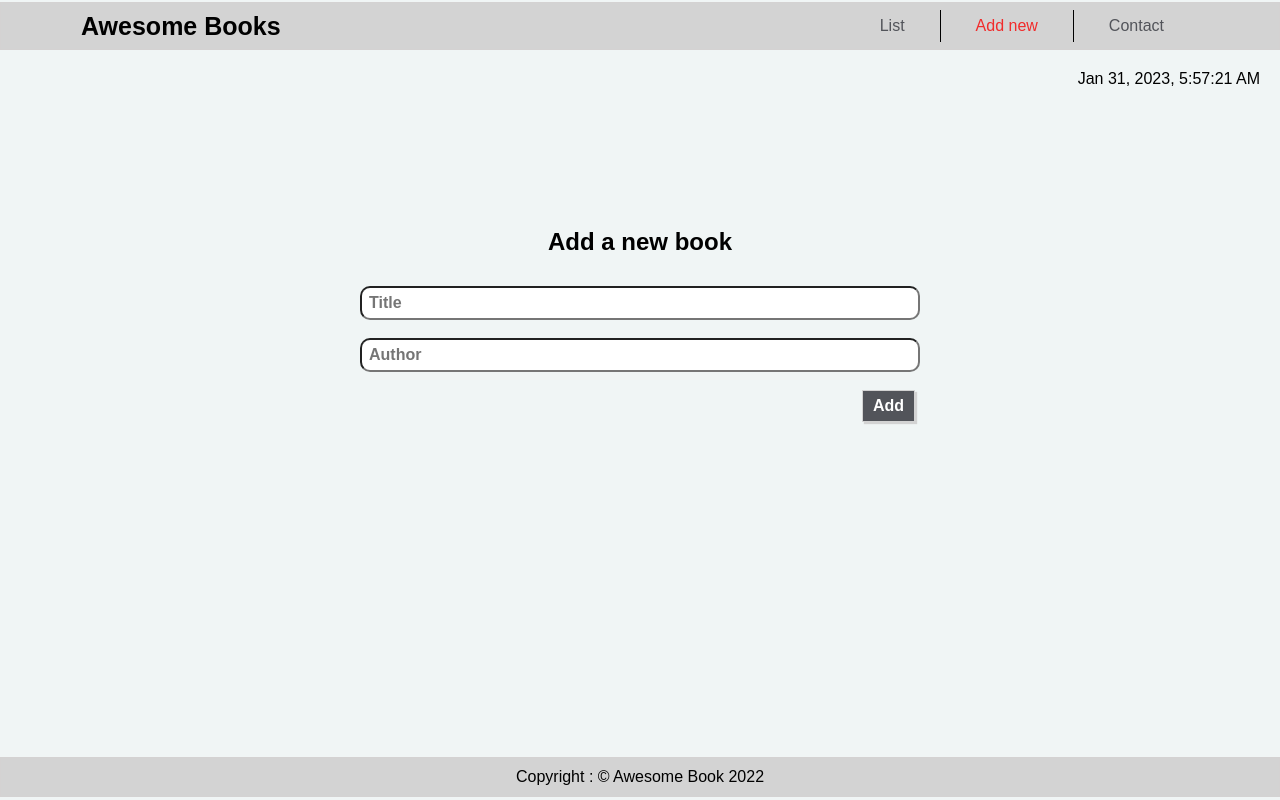
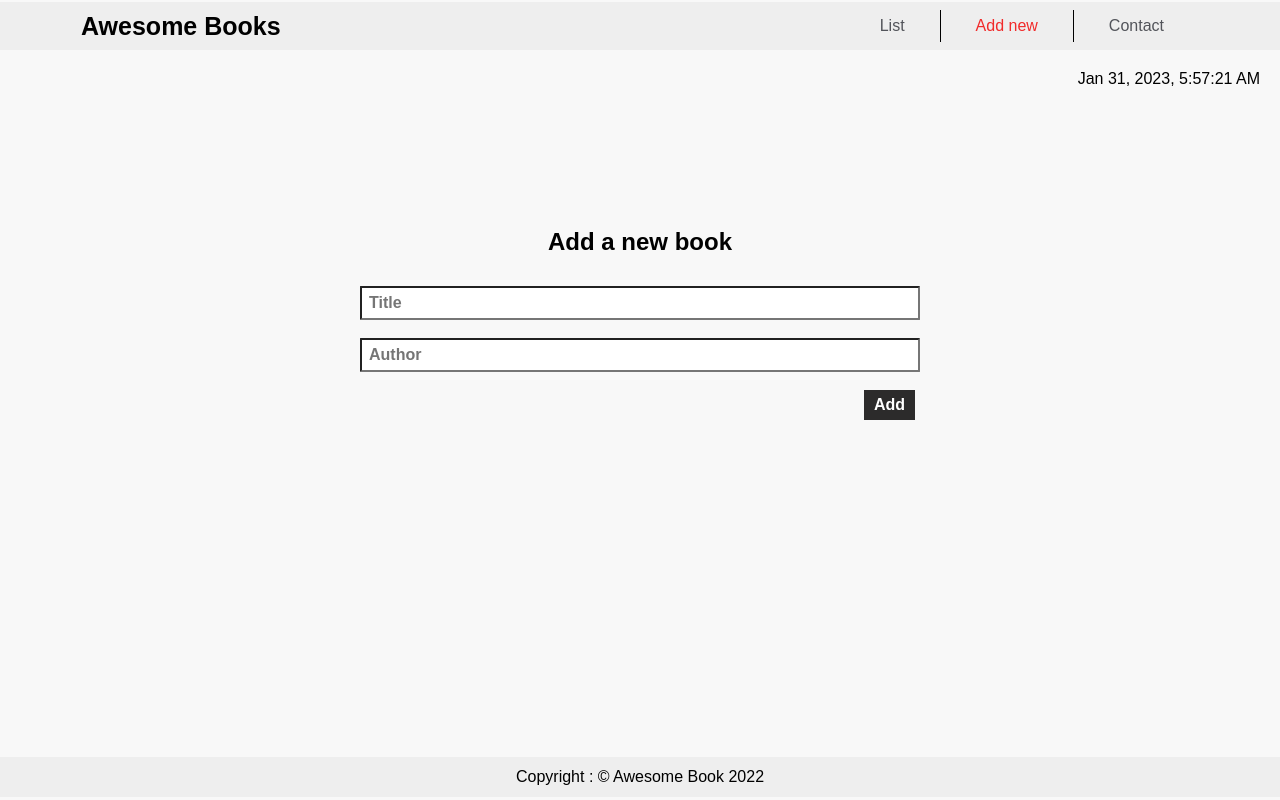
Before and after one commit to jodavid444/Awesome-Books-Applicaion-Es6, a website with bundled scripts: page index.html in a window 1280 px wide. Both pictures are taken after a click on the item "Add new". Built offline with nearby package versions, Linux system fonts and the light colour scheme.

Commit message:
Modify style.css file and  update README.md file

```diff
--- a/index.css
+++ b/index.css
@@ -16,7 +16,7 @@
 
 body {
   color: #000;
-  background-color: rgb(240, 245, 245);
+  background-color: #f8f8f8;
 }
 
 h2 {
@@ -25,13 +25,13 @@
 }
 
 header {
-  border: 1px solid #d4d2d2;
+  border: 1px solid #eee;
   display: flex;
   justify-content: space-between;
   align-items: center;
   padding: 7px;
   margin-top: 2px;
-  background-color: #d3d3d3;
+  background-color: #eee;
 }
 
 header .logo a {
@@ -84,10 +84,8 @@
 }
 
 #awesomeBooks {
-  border: 1px solid #3b3939;
-  border-radius: 10px;
+  border: 1px solid #d4d2d2;
   margin: 10px;
-  box-shadow: 6px 8px 10px #4e4c4c;
 }
 
 #awesomeBooks ul {
@@ -135,7 +133,7 @@
   font-size: 16px;
   font-weight: bold;
   outline: none;
-  border-radius: 10px;
+  border-radius: 1px;
 }
 
 form input:hover {
@@ -151,11 +149,14 @@
   font-weight: bold;
   font-size: 16px;
   cursor: pointer;
-  background-color: #52545a;
+  background-color: rgb(44, 43, 43);
   color: #fff;
-  border: 1px solid #d3d3d3;
-  box-shadow: 2px 2px 1px #d3d3d3;
   margin-right: 5px;
+  border: none;
+}
+
+.form-btn button:hover {
+  background-color: rgb(124, 124, 124);
 }
 
 #error {
@@ -172,9 +173,9 @@
   position: absolute;
   bottom: 3px;
   width: 100%;
-  border: 1px solid #d4d2d2;
+  border: 1px solid #eee;
   padding: 10px;
-  background-color: #d3d3d3;
+  background-color: #eee;
 }
 
 footer p {
```
Also changed, not shown: README.md.
